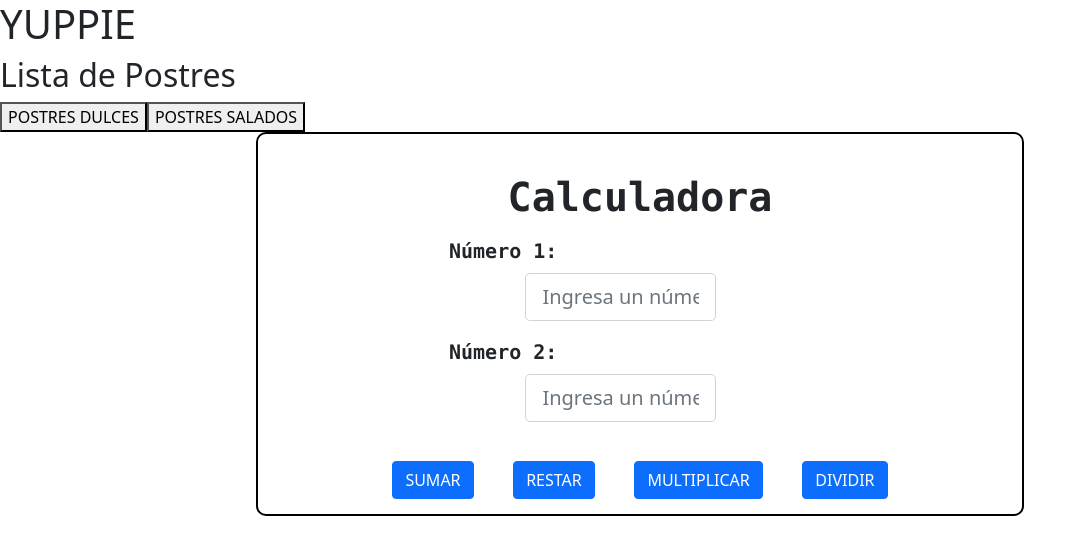
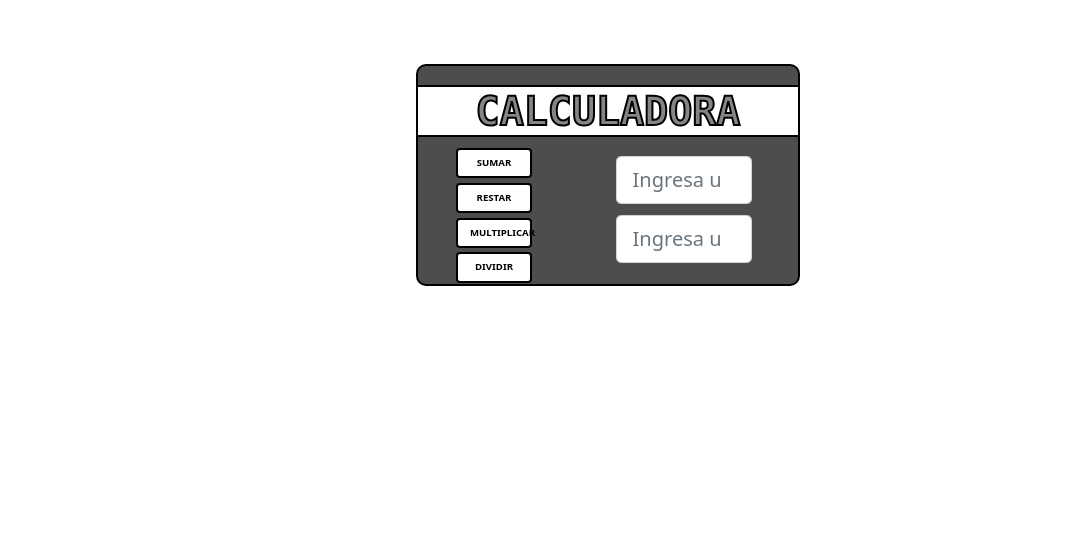
Before and after one commit to YukiDemon/Yupie, an Angular app: page / in a window 1280 px wide. Shown: the top 554 px of the page, without its empty margins (0-1087 px from the left). Built offline with nearby package versions, Linux system fonts and the light colour scheme.

Commit message:
Actualización 26/12/2022

```diff
--- a/src/app/Components/calculadora/calculadora.component.css
+++ b/src/app/Components/calculadora/calculadora.component.css
@@ -1,63 +1,91 @@
 .calculator{
     border: 2px solid black;
-    width: 60%;
-    margin: auto;
+    background-color: rgb(77, 77, 77);
+    width: 30%;
+    margin: 5% 32.5% 5% 32.5%;
     border-radius: 10px;
 }
 
+.calculator-container{
+    width: 100%;
+    display: flex;
+    flex-direction: row-reverse;
+}
+
 h1{
+    color: rgb(133, 133, 133);
+    -webkit-text-stroke: 2px black;
     font-family: monaco,Consolas,Lucida Console,monospace;
     font-size: 40px;
     font-weight: bold;
-    text-align: center  ;
+    text-align: center;
     margin: 5% 0% 2% 0%;
+    background-color: rgb(255, 255, 255);
+    border-top: 2px solid black;
+    border-bottom: 2px solid black;
 }
 
-.Operator{
-    width: 50%;
-    margin: 0% 25% 2% 25%;
+.operator{
+    width: 60%;
 }
 
-.Operator label{
-    font-family: monaco,Consolas,Lucida Console,monospace;
-    font-size: 20px;
-    font-weight: bold;
+.operator input{
+    width: 60%;
+    margin: 5% 20% 5% 20%;
 }
 
-.Operator input{
-    width: 50%;
-    margin: 2% 30% 2% 20%;
+.operator span{
+    width: 60%;
+    margin: 1% 10% 1% 10%;
+    color: white;
+    font-family: monaco,Consolas,Lucida Console,monospace;
+    font-size: 15px;
+    font-weight: bold;
+    border-radius: 5%;
+    background-color: red;
 }
 
 .buttons{
-    width: 70%;
-    margin: 5% 15% 2% 15%;
+    width: 40%;
     display: flex;
-    flex-direction: row;
+    flex-direction: column;
     justify-content: space-around;
 }
 
-.Resultado{
+.buttons button{
+    width: 50%;
+    margin: 2% 25% 1% 25%;
+    color: black;
+    font-weight: bold;
+    font-size: 1.2vh;
+    background-color: white;
+    border: 2px solid black;
+}
+
+.result{
+    width: 100%;
     font-family: monaco,Consolas,Lucida Console,monospace;
     font-size: 25px;
     font-weight: bold;
     display: flex;
     flex-direction: row;
-    border: 2px solid yellow;
-    width: 40%;
-    margin: 5% 30% 5% 30%;
 }
 
 .title{
     width: 50%;
+    color: white;
+    font-family: monaco,Consolas,Lucida Console,monospace;
+    font-size: 40px;
+    font-weight: bold;
     text-align: center;
+    -webkit-text-stroke: 2px black;
 }
 
-.result{
+.result-span{
     font-family: monaco,Consolas,Lucida Console,monospace;
     font-size: 30px;
     font-weight: bold;
-    border: 2px solid blue;
     width: 50%;
     text-align: center;
+    color: white;
 }
--- a/src/app/Components/calculadora/calculadora.component.html
+++ b/src/app/Components/calculadora/calculadora.component.html
@@ -1,21 +1,19 @@
 <div class="calculator">
-  <h1>Calculadora</h1>
-  <div class="Operator">
-    <label>Número 1: </label>
+  <h1>CALCULADORA</h1>
+  <div class="calculator-container">
+    <div class="operator">
       <input
         class="form-control form-control-lg"
-      type="text"
+        type="number"
         (input)="A($event)"
         placeholder="Ingresa un número"
         aria-label=".form-control-lg example"
       />
       <span *ngIf="spanOcult1">Ingresa el dato correctamente</span>
-  </div>
-  <div class="Operator">
-    <label>Número 2: </label>
+
       <input
         class="form-control form-control-lg"
-      type="text"
+        type="number"
         (input)="B($event)"
         placeholder="Ingresa un número"
         aria-label=".form-control-lg example"
@@ -40,9 +38,9 @@
         DIVIDIR
       </button>
     </div>
-
-  <div class="Resultado" *ngIf="Ocult">
+  </div>
+  <div class="result" *ngIf="Ocult">
     <div class="title">RESULTADO:</div>
-    <div class="result">{{ result == 0 ? "" : result }}</div>
+    <div class="result-span">{{ result == 0 ? "" : result }}</div>
   </div>
 </div>
--- a/src/app/Components/calculadora/calculadora.component.ts
+++ b/src/app/Components/calculadora/calculadora.component.ts
@@ -25,32 +25,42 @@ export class CalculadoraComponent {
   Suma(){
       this.result = parseInt(this.number1) + parseInt(this.number2)
       this.Ocult = !this.Ocult
-  }
+      this.spanOcult1 = false
+      this.spanOcult2 = false
+    }
 
   Resta(){
       this.result = parseInt(this.number1) - parseInt(this.number2)
       this.Ocult = !this.Ocult
+      this.spanOcult1 = false
+      this.spanOcult2 = false
   }
 
   Multiplicar(){
       this.result = parseInt(this.number1) * parseInt(this.number2)
       this.Ocult = !this.Ocult
+      this.spanOcult1 = false
+      this.spanOcult2 = false
   }
 
   Dividir(){
       this.result = parseInt(this.number1) / parseInt(this.number2)
       this.Ocult = !this.Ocult
+      this.spanOcult1 = false
+      this.spanOcult2 = false
   }
 
   SpanOcult(){
     if(this.number1 == ''){
       this.spanOcult1 = !this.spanOcult1
+      this.Ocult = false
     }else {
       this.spanOcult1  == false;
     }
 
     if(this.number2 == ''){
       this.spanOcult2 = !this.spanOcult2
+      this.Ocult = false
     }else{
       this.spanOcult2  == false;
     }
--- a/src/app/Components/postres/postres.component.css
+++ b/src/app/Components/postres/postres.component.css
@@ -0,0 +1 @@
+*{display: none;}
--- /dev/null
+++ b/src/app/Components/postres/postres.component.html
@@ -0,0 +1,21 @@
+<div class="Container">
+  <h1>YUPPIE</h1>
+  <h2>Lista de Postres</h2>
+  <button (click)="sweetHide()" [disabled]="SweetDisabled">
+    {{ SweetText }}
+  </button>
+  <button (click)="saltyHide()" [disabled]="SaltyDisabled">
+    {{ SaltyText }}
+  </button>
+
+  <div class="Sweeties">
+    <div *ngIf="showHideSweetDessert">
+      <app-postres-dulces></app-postres-dulces>
+    </div>
+  </div>
+  <div class="Salties">
+    <div *ngIf="showHideSaltyDessert">
+      <app-postres-salados></app-postres-salados>
+    </div>
+  </div>
+</div>
--- a/src/app/Components/postres/postres.component.ts
+++ b/src/app/Components/postres/postres.component.ts
@@ -6,4 +6,42 @@ import { Component } from '@angular/core';
   styleUrls: ['./postres.component.css']
 })
 export class PostresComponent {
+  title = 'Yuppie';
+
+  showHideSweetDessert : boolean = false;
+  SweetText: string = 'POSTRES DULCES';
+  SweetDisabled = false;
+
+  sweetHide(){
+    this.showHideSweetDessert = !this.showHideSweetDessert
+
+    if(this.showHideSweetDessert){
+      this.SweetText  = "REGRESAR";
+      this.SaltyDisabled = true;
+    }
+    else {
+      this.SweetText  = "POSTRES DULCES";
+      this.SaltyDisabled = false;
+    }
+
+
+
+  };
+
+  showHideSaltyDessert : boolean = false;
+  SaltyText: string = 'POSTRES SALADOS'
+  SaltyDisabled = false;
+
+  saltyHide(){
+    this.showHideSaltyDessert = !this.showHideSaltyDessert
+
+    if(this.showHideSaltyDessert){
+      this.SaltyText  = "REGRESAR";
+      this.SweetDisabled = true;
+    }
+    else{
+      this.SaltyText  = "POSTRES SALADOS";
+      this.SweetDisabled = false;
+    }
+  }
 }
--- a/src/app/app.component.html
+++ b/src/app/app.component.html
@@ -1,23 +1,5 @@
-<div class="Container">
-  <h1>YUPPIE</h1>
-  <h2>Lista de Postres</h2>
-  <button (click)="sweetHide()" [disabled]="SweetDisabled">
-    {{ SweetText }}
-  </button>
-  <button (click)="saltyHide()" [disabled]="SaltyDisabled">
-    {{ SaltyText }}
-  </button>
-
-  <div class="Sweeties">
-    <div *ngIf="showHideSweetDessert">
-      <app-postres-dulces></app-postres-dulces>
-    </div>
-  </div>
-  <div class="Salties">
-    <div *ngIf="showHideSaltyDessert">
-      <app-postres-salados></app-postres-salados>
-    </div>
-  </div>
+<div>
+  <app-postres></app-postres>
 </div>
 
 <div>
--- a/src/app/app.component.ts
+++ b/src/app/app.component.ts
@@ -7,42 +7,5 @@ import { Component } from '@angular/core';
   styleUrls: ['./app.component.css']
 })
 export class AppComponent {
-  title = 'Yuppie';
 
-  showHideSweetDessert : boolean = false;
-  SweetText: string = 'POSTRES DULCES';
-  SweetDisabled = false;
-
-  sweetHide(){
-    this.showHideSweetDessert = !this.showHideSweetDessert
-
-    if(this.showHideSweetDessert){
-      this.SweetText  = "REGRESAR";
-      this.SaltyDisabled = true;
-    }
-    else {
-      this.SweetText  = "POSTRES DULCES";
-      this.SaltyDisabled = false;
-    }
-
-
-
-  };
-
-  showHideSaltyDessert : boolean = false;
-  SaltyText: string = 'POSTRES SALADOS'
-  SaltyDisabled = false;
-
-  saltyHide(){
-    this.showHideSaltyDessert = !this.showHideSaltyDessert
-
-    if(this.showHideSaltyDessert){
-      this.SaltyText  = "REGRESAR";
-      this.SweetDisabled = true;
-    }
-    else{
-      this.SaltyText  = "POSTRES SALADOS";
-      this.SweetDisabled = false;
-    }
-  }
 }
--- a/src/app/app.module.ts
+++ b/src/app/app.module.ts
@@ -6,10 +6,12 @@ import { AppComponent } from './app.component';
 import { PostresDulcesComponent } from './Components/postres/postres-dulces/postres-dulces.component';
 import { PostresSaladosComponent } from './Components/postres/postres-salados/postres-salados.component';
 import { CalculadoraComponent } from './Components/calculadora/calculadora.component';
+import { PostresComponent } from './Components/postres/postres.component';
 
 @NgModule({
   declarations: [
     AppComponent,
+    PostresComponent,
     PostresDulcesComponent,
     PostresSaladosComponent,
     CalculadoraComponent
```
Lines whose indentation alone changed are shown as unchanged.
